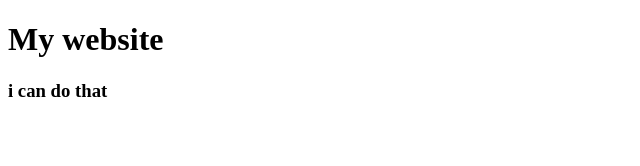
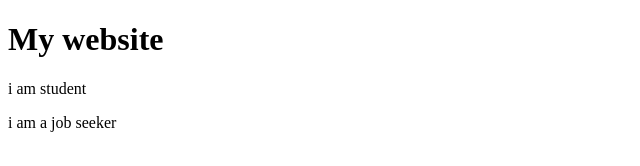
Before and after one commit to sadiag/my-first-website, a plain HTML site: page index.html in a window 1280 px wide. Shown: the whole page, without its empty margins (0-640 px from the left). Drawn offline with Linux system fonts and the light colour scheme.

Commit message:
learned it

```diff
--- a/index.html
+++ b/index.html
@@ -8,6 +8,7 @@
 </head>
 <body>
     <h1>My website</h1>
-    <h3>i can do that</h3>
+    <p>i am student</p>
+    <p>i am a job seeker</p>
 </body>
 </html>
```
